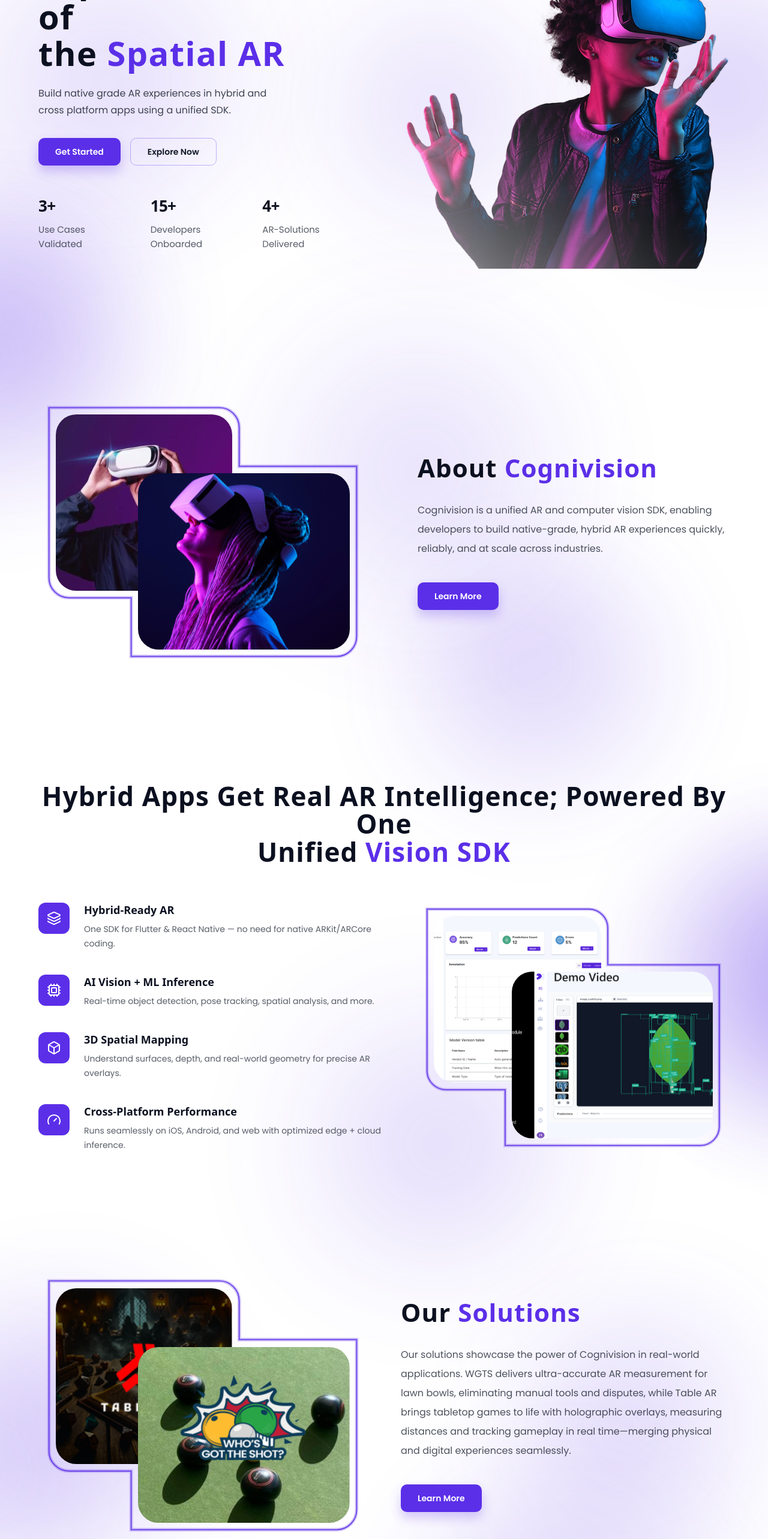
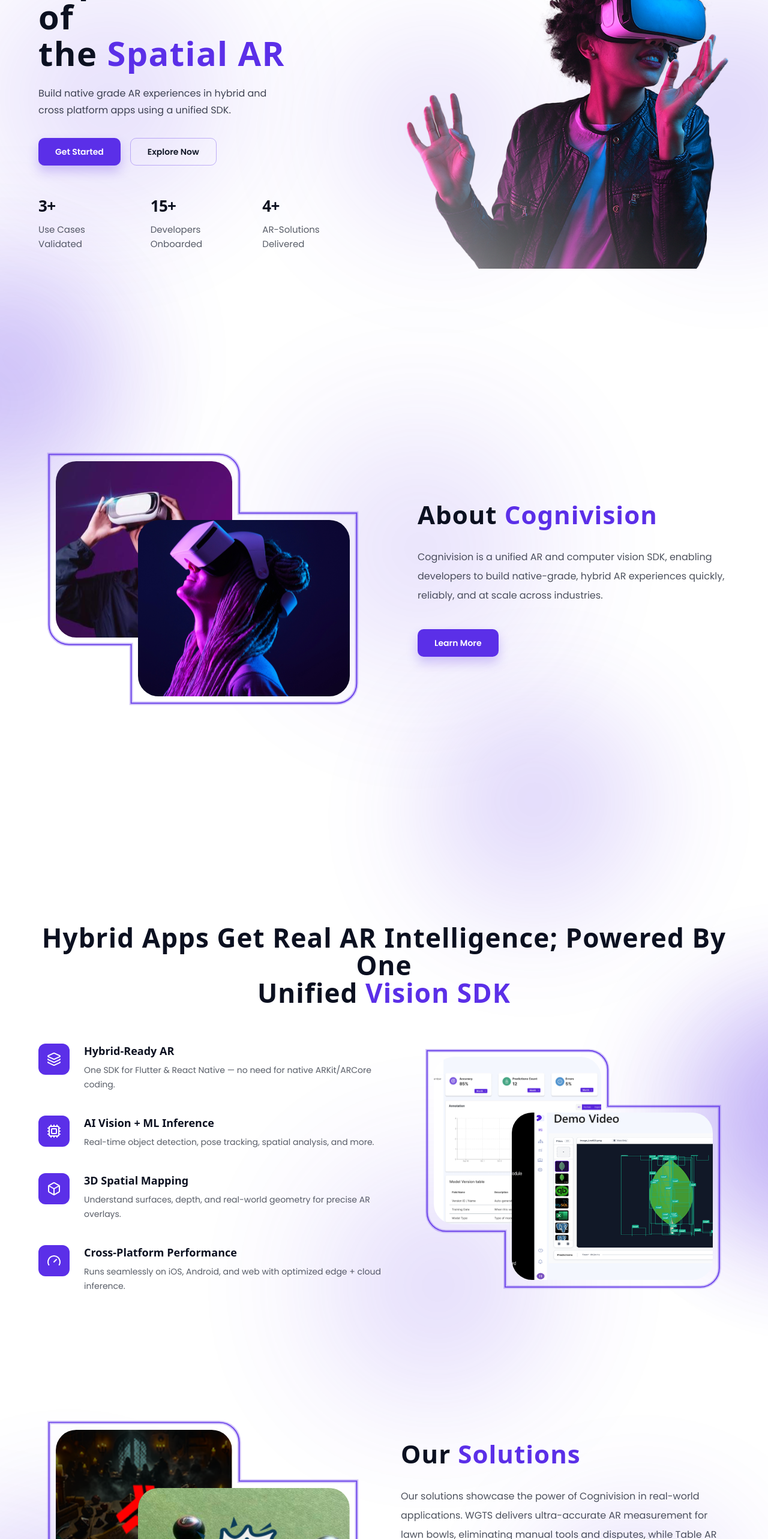
Before and after one commit to Cognivision-io/cognivision-web-platform-FE, a Next.js app: page / in a window 1280 px wide. Shown: the part 234-2800 px from the top of the page at 60% size. Built offline with nearby package versions, Linux system fonts and the light colour scheme; no server answers.

Commit message:
feat(about): update sections to use min-height for responsive design and add AboutUsPage component

```diff
--- /dev/null
+++ b/app/(public)/about/page.tsx
@@ -0,0 +1,19 @@
+import Header from "@/components/layout/Header";
+import Footer from "@/components/layout/Footer";
+import AboutPageSectionHero from "@/components/sections/about/AboutPageSectionHero";
+import AboutPageSectionMission from "@/components/sections/about/AboutPageSectionMission";
+import AboutPageSectionVision from "@/components/sections/about/AboutPageSectionVision";
+
+const AboutUsPage = () => {
+  return (
+    <div>
+      <Header />
+      <AboutPageSectionHero />
+      <AboutPageSectionMission />
+      <AboutPageSectionVision />
+      <Footer />
+    </div>
+  );
+};
+
+export default AboutUsPage;
--- a/src/components/sections/about/AboutPageSectionHero.tsx
+++ b/src/components/sections/about/AboutPageSectionHero.tsx
@@ -9,7 +9,7 @@
   return (
     <GlowSection
       bgClassName="bg-white"
-      className="py-20 sm:py-24"
+      className="min-h-[100svh] py-20 sm:py-24"
       allowGlowBleed
       randomizeGlows
       glowCount={3}
--- a/src/components/sections/about/AboutPageSectionMission.tsx
+++ b/src/components/sections/about/AboutPageSectionMission.tsx
@@ -9,7 +9,7 @@
   return (
     <GlowSection
       bgClassName="bg-white"
-      className="py-20 sm:py-24"
+      className="min-h-[100svh] py-20 sm:py-24"
       allowGlowBleed
       randomizeGlows
       glowCount={3}
--- a/src/components/sections/about/AboutPageSectionVision.tsx
+++ b/src/components/sections/about/AboutPageSectionVision.tsx
@@ -7,7 +7,10 @@
 
 export default function AboutPageSectionVision() {
   return (
-    <GlowSection bgClassName="bg-[#f6f7ff]" className="py-20 sm:py-24">
+    <GlowSection
+      bgClassName="bg-[#f6f7ff]"
+      className="min-h-[100svh] py-20 sm:py-24"
+    >
       <div className="mx-auto max-w-6xl px-5 sm:px-6 lg:px-0">
         <div className="grid items-center gap-14 lg:grid-cols-[0.95fr_1.05fr]">
           {/* LEFT: collage */}
--- a/src/components/sections/landing/LandingPageSectionAbout.tsx
+++ b/src/components/sections/landing/LandingPageSectionAbout.tsx
@@ -10,7 +10,7 @@
   return (
     <GlowSection
       bgClassName="bg-white"
-      className="py-20 sm:py-24"
+      className="min-h-[100svh] py-20 sm:py-24"
       allowGlowBleed
       randomizeGlows
       glowCount={3}
--- a/src/components/sections/landing/LandingPageSectionContactUs.tsx
+++ b/src/components/sections/landing/LandingPageSectionContactUs.tsx
@@ -36,7 +36,7 @@
   return (
     <GlowSection
       bgClassName="bg-[#f6f7ff]"
-      className="py-20 sm:py-24"
+      className="min-h-[100svh] py-20 sm:py-24"
       allowGlowBleed
       randomizeGlows
       glowCount={3}
--- a/src/components/sections/landing/LandingPageSectionOne.tsx
+++ b/src/components/sections/landing/LandingPageSectionOne.tsx
@@ -10,12 +10,13 @@
   return (
     <GlowSection
       bgClassName="bg-white"
+      className="min-h-[100svh]"
       allowGlowBleed
       randomizeGlows
       glowCount={4}
       glowSeed="landing-hero"
     >
-      <div className="mx-auto max-w-6xl min-h-[calc(100vh-78px)] px-5 py-16 sm:px-6 lg:px-0">
+      <div className="mx-auto max-w-6xl min-h-[calc(100svh-78px)] px-5 py-16 sm:px-6 lg:px-0">
         <div className="grid items-center gap-12 lg:grid-cols-[1.05fr_0.95fr]">
           <div>
             <h1 className="font-heading text-[46px] font-semibold leading-[1.08] tracking-wide text-[#0b1020] sm:text-[56px]">
--- a/src/components/sections/landing/LandingPageSectionUpcomingUseCases.tsx
+++ b/src/components/sections/landing/LandingPageSectionUpcomingUseCases.tsx
@@ -118,7 +118,7 @@
   return (
     <GlowSection
       bgClassName="bg-[#F6F7FF]"
-      className="py-20 sm:py-24"
+      className="min-h-[100svh] py-20 sm:py-24"
       allowGlowBleed
       randomizeGlows
       glowCount={3}
--- a/src/components/sections/landing/LandingPageSectionVisionSdk.tsx
+++ b/src/components/sections/landing/LandingPageSectionVisionSdk.tsx
@@ -69,7 +69,7 @@
   return (
     <GlowSection
       bgClassName="bg-white"
-      className="py-20 sm:py-24"
+      className="min-h-[100svh] py-20 sm:py-24"
       allowGlowBleed
       randomizeGlows
       glowCount={3}
--- a/src/components/sections/landing/LandingPageSolutionSection.tsx
+++ b/src/components/sections/landing/LandingPageSolutionSection.tsx
@@ -10,7 +10,7 @@
   return (
     <GlowSection
       bgClassName="bg-white"
-      className="py-20 sm:py-24"
+      className="min-h-[100svh] py-20 sm:py-24"
       allowGlowBleed
       randomizeGlows
       glowCount={3}
```
